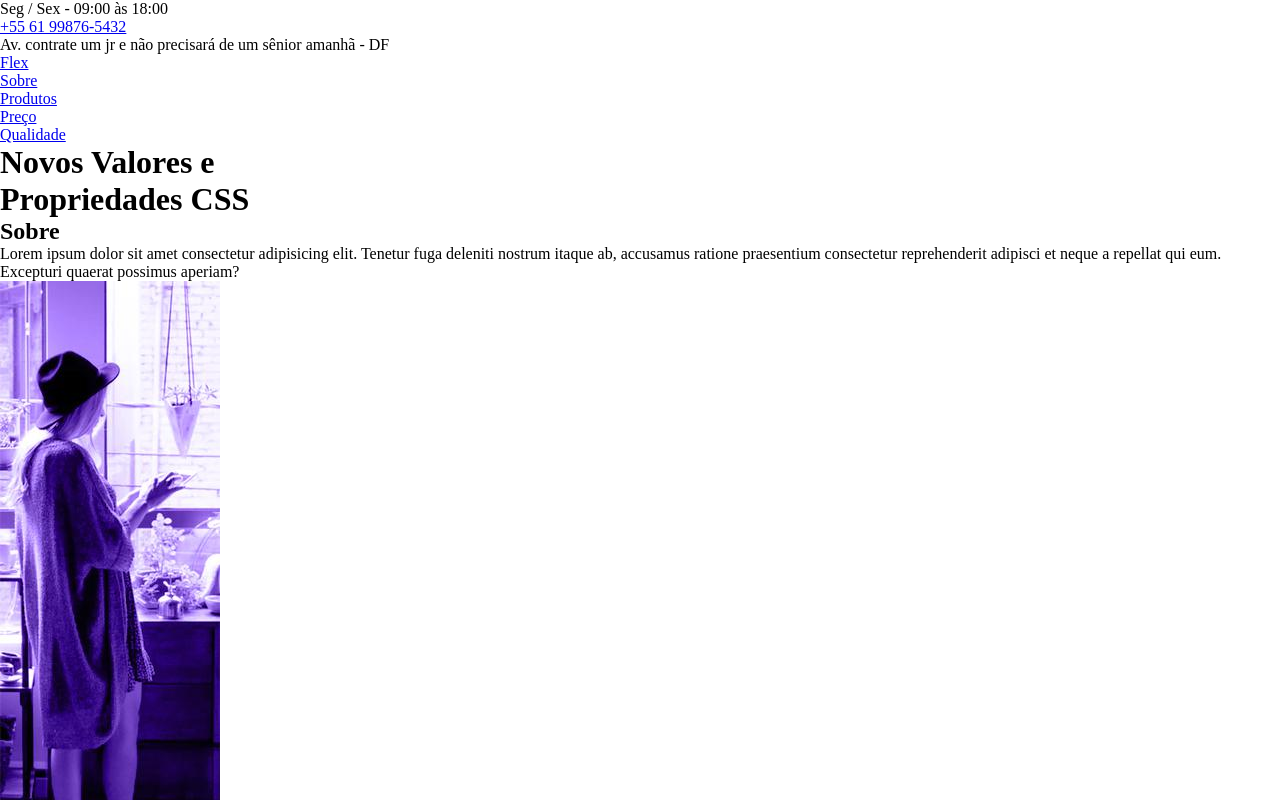
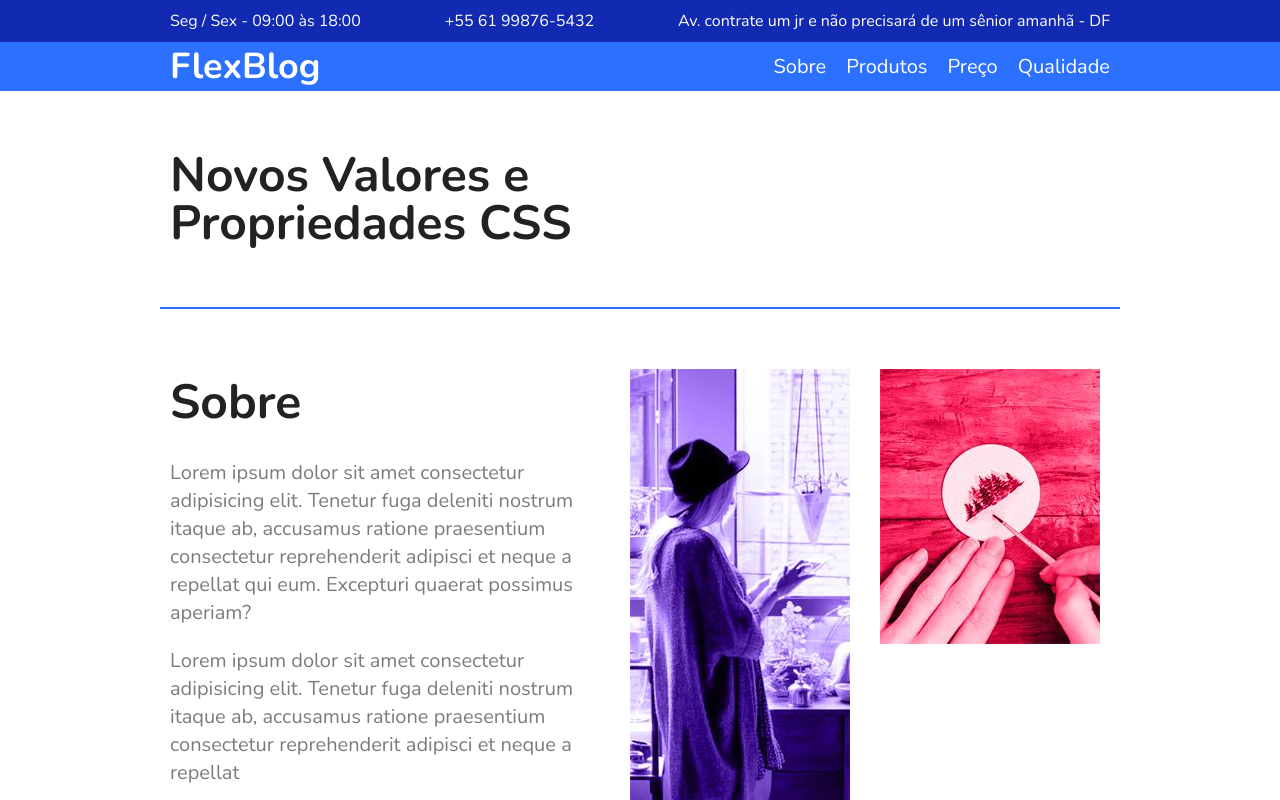
Before and after one commit to Ljuniorcode/flexBlog, a plain HTML site: page index.html in a window 1280 px wide. Shown: the top 800 px of the page. Drawn offline with nearby package versions, Linux system fonts and the light colour scheme.

Commit message:
03 - finalizando estilização do menu e sobre

```diff
--- a/css/styles.css
+++ b/css/styles.css
@@ -3,3 +3,130 @@
   padding: 0;
   box-sizing: border-box;
 }
+
+body {
+  font-family: 'Nunito', sans-serif;
+  color: #222222;
+}
+
+ul {
+  list-style: none;
+}
+
+a {
+  text-decoration: none;
+}
+
+img {
+  max-width: 100%;
+}
+
+/* Início superinfo*/
+.superinfobg {
+  background: #122ab2;
+  color: #fff;
+}
+
+.superinfo {
+  max-width: 960px;
+  margin: 0 auto;
+  display: flex;
+  justify-content: space-between;
+  flex-wrap: wrap;
+  padding-top: 10px;
+}
+.superinfo p,
+.superinfo a {
+  margin: 0 10px 10px 10px;
+}
+
+.superinfo a{
+  color: #fff;
+}
+/* Fim superinfo*/
+
+/* Início Menu*/
+.menu-bg {
+  background: #2c70ff;
+}
+
+.menu {
+  max-width: 960px;
+  margin: 0 auto;
+  padding: 15px auto;
+  display: flex;
+  flex-wrap: wrap;
+  justify-content: space-between;
+  align-items: center;
+}
+
+.menu a {
+  color: #fff;
+}
+
+.menu-logo a{
+  font-size: 2.25em;
+  font-weight: bold;
+  margin: 0 10px;
+}
+
+.menu-nav ul{
+  display: flex;
+  flex-wrap: wrap;
+}
+
+.menu-nav a{
+  font-size: 1.25em;
+  display: block;
+  padding: 10px;
+}
+
+.menu-nav a:hover {
+  color: #122ab2;
+  transition: 1s;
+}
+/* Fim Menu*/
+
+/* Início Introdução */
+.introducao {
+  font-size: 3em;
+  line-height: 1;
+  max-width: 960px;
+  margin: 0 auto;
+  padding: 60px 10px;
+}
+/* Fim Introdução */
+
+/* Início Sobre */
+.sobre {
+  border-top: 2px solid #2c70ff;
+  border-bottom: 2px solid #2c70ff;
+  max-width: 960px;
+  margin: 0 auto;
+  padding: 60px 0;
+  display: flex;
+  flex: wrap;
+  flex-basis: ;
+}
+
+.sobre-info {
+  flex: 2 1 300px;
+  margin: 0 10px;
+}
+
+.sobre-info h1 {
+  font-size: 3em;
+  margin-bottom: .5em;
+}
+.sobre-info p {
+  font-size: 1.25em;
+  line-height: 1.4;
+  margin-bottom: 1em;
+  color: #7c7c7c;
+}
+
+.sobre-img {
+  flex: 1 1 160px;
+  margin: 0 10px;
+}
+/* Fim Sobre */
--- a/index.html
+++ b/index.html
@@ -7,6 +7,7 @@
   <link href="https://fonts.googleapis.com/css2?family=Nunito:ital,wght@0,400;0,700;1,400&display=swap" rel="stylesheet">
   <link rel="stylesheet" href="./css/styles.css">
 </head>
+
 <body>
   <div class="superinfobg">
     <div class="superinfo">
@@ -14,15 +15,15 @@
       <a href="tel:+556199876-5432">+55 61 99876-5432</a>
       <p>Av. contrate um jr e não precisará de um sênior amanhã - DF</p>
     </div>
-  </div>
+  </div><!--fim-superinfobg-->
 
   <header class="menu-bg">
     <div class="menu">
-      <div class="logo">
-        <a href="#">Flex</a>
+      <div class="menu-logo">
+        <a href="#">FlexBlog</a>
       </div>
 
-      <nav>
+      <nav class="menu-nav">
         <ul>
           <li><a href="#sobre">Sobre</a></li>
           <li><a href="#produtos">Produtos</a></li>
@@ -30,8 +31,8 @@
           <li><a href="#qualidade">Qualidade</a></li>
         </ul>
       </nav>
-    </div>
-  </header>
+    </div><!--menu-->
+  </header><!--fim-menu-bg-->
 
   <h1 class="introducao">Novos Valores e <br/>Propriedades CSS</h1>
 
@@ -42,6 +43,10 @@
         accusamus ratione praesentium consectetur
         reprehenderit adipisci et neque a repellat qui eum.
         Excepturi quaerat possimus aperiam?</p>
+      <p>Lorem ipsum dolor sit amet consectetur adipisicing elit. Tenetur fuga deleniti nostrum itaque ab,
+        accusamus ratione praesentium consectetur
+        reprehenderit adipisci et neque a repellat</p>
+
     </div>
 
     <div class="sobre-img">
```
